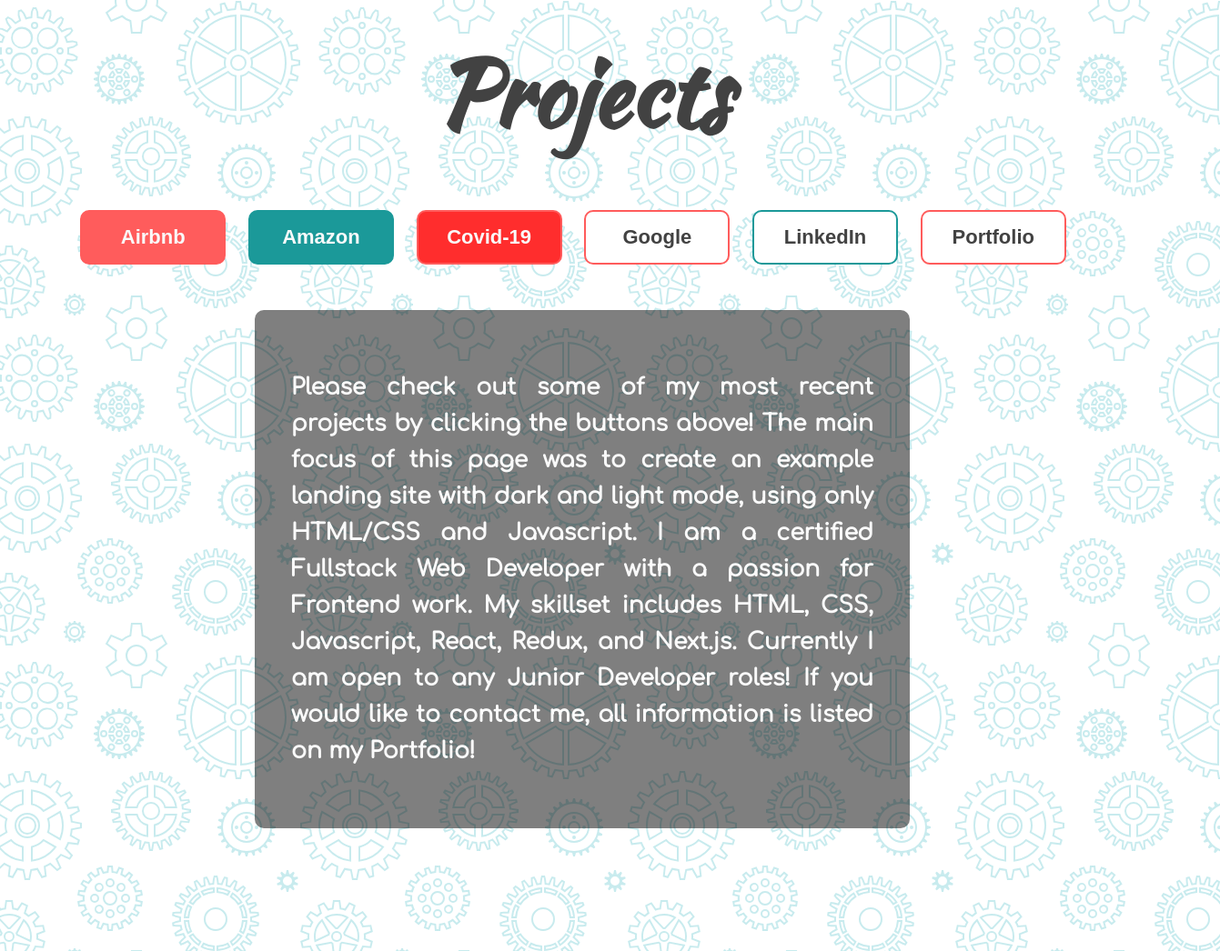
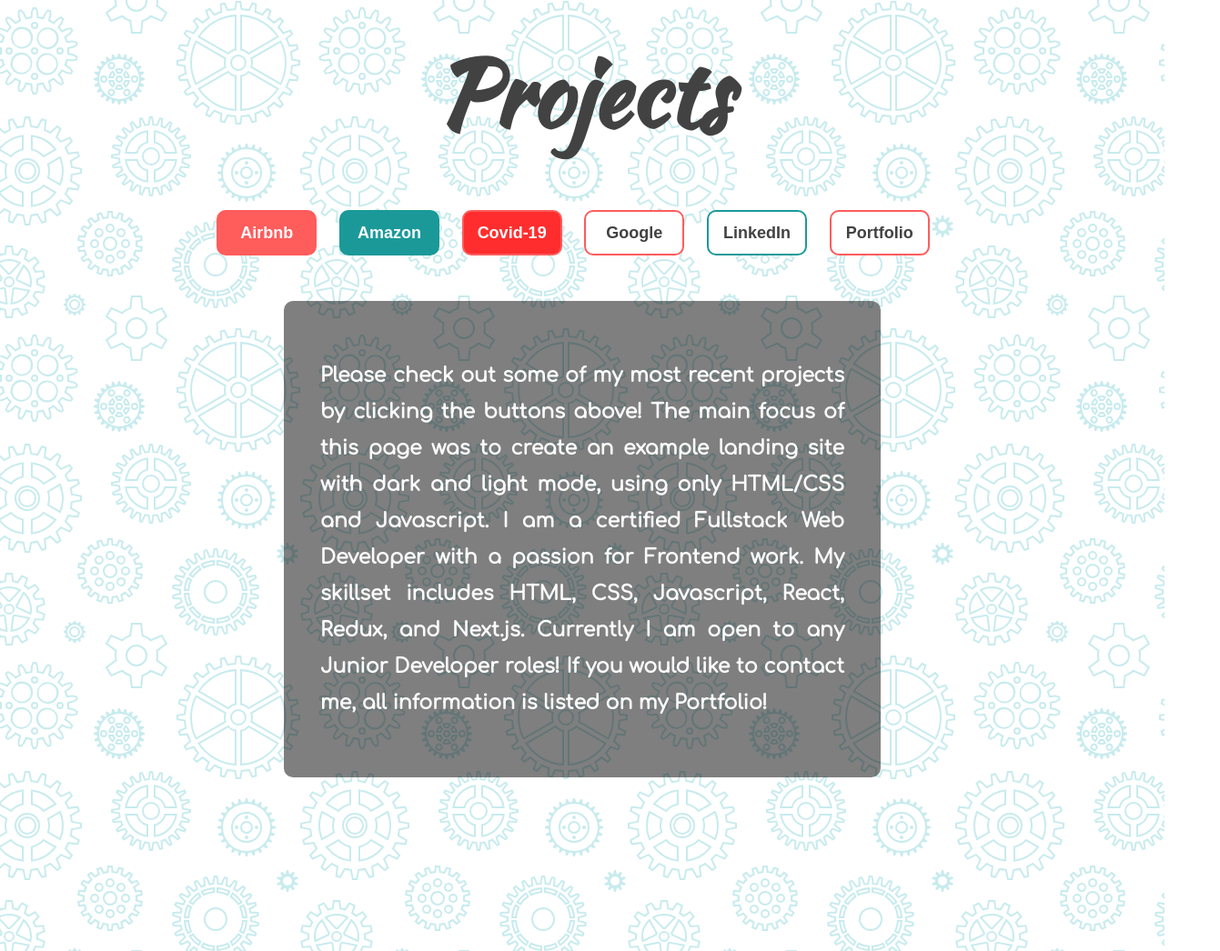
Before and after one commit to bgraczyk13/dark-light-landing, a plain HTML site: page index.html in a window 1280 px wide. Shown: the part 1652-2698 px from the top of the page at 91% size, 1341 px wide, since content can reach past the window. Drawn offline with nearby package versions, Linux system fonts and the light colour scheme.

Commit message:
fixed sizing

```diff
--- a/style.css
+++ b/style.css
@@ -93,7 +93,7 @@ nav {
 .image-container {
   border: 1px solid var(--secondary-color);
   border-radius: 10px;
-  padding: 10px 70px;
+  padding: 10px 20px;
   margin-right: 25px;
   width: auto;
   background: var(--background);
@@ -111,19 +111,14 @@ img {
   margin-bottom: 50px;
 }
 
-/* .buttons-links {
-  text-decoration: none;
-  border-bottom: none;
-} */
-
 button {
-  min-width: 160px;
-  height: 60px;
+  min-width: 110px;
+  height: 50px;
   cursor: pointer;
   border-radius: 10px;
   margin-right: 20px;
   border: 2px solid var(--primary-color);
-  font-size: 22px;
+  font-size: 18px;
   font-weight: 600;
   outline: none;
 }
@@ -179,7 +174,7 @@ button:hover:not(.outline) {
 }
 
 .text-box {
-  width: 50%;
+  width: 45%;
   text-align: justify;
   background: rgb(0 0 0 / 50%);
   color: var(--on-primary);
@@ -190,7 +185,7 @@ button:hover:not(.outline) {
 p {
   margin: 10;
   line-height: 40px;
-  font-size: 25px;
+  font-size: 22px;
   font-weight: 800;
 }
 
```
